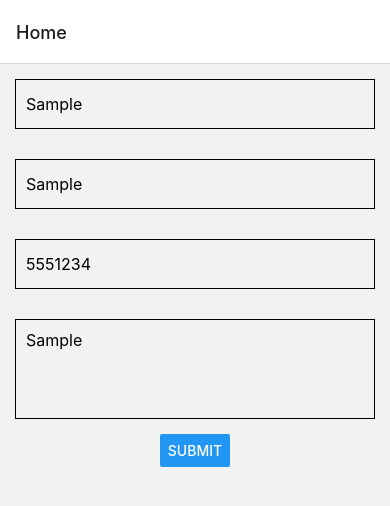
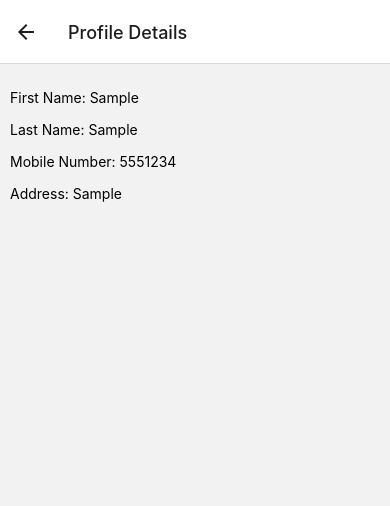
Before and after one commit to ravi-atharva/react-native-demo, a React Native app: screen /Home in a window 390 px wide. Both pictures are taken after typing "Sample", "Sample", "5551234", "Sample" into the empty fields and a click on the button "SUBMIT". Shown: the top 506 px of the page. Built offline with nearby package versions, Linux system fonts and the light colour scheme.

Commit message:
Fill data, Upload image and pass in to next page

```diff
--- a/src/Home.js
+++ b/src/Home.js
@@ -1,38 +1,71 @@
 import * as React from 'react';
-import { View, TextInput,Button,Alert} from 'react-native';
+import { View, TextInput, Button, Alert, Image } from 'react-native';
 import styles from './styles/DefaultStyle';
+import { launchImageLibrary } from 'react-native-image-picker';
 class HomeScreen extends React.Component {
   constructor(props) {
     super(props);
-    this.state = { fname:'', lname:'', mno:'', address:'' };
+    this.state = {
+      fname: '',
+      lname: '',
+      mno: '',
+      address: '',
+      fileUri: ''
+    };
   }
+
+  chooseImage = async () => {
+    let options = {
+      mediaType: 'photo',
+      quality: 1
+    };
+
+    const result = await launchImageLibrary(options);
+    this.setState({
+      fileUri: result.assets[0].uri
+    });
+  };
+
   buttonClick = () => {
-    if(!this.state.fname.trim()){
-      Alert.alert('Alert','Enter First Name');
+    if (!this.state.fname.trim()) {
+      Alert.alert('Alert', 'Enter First Name');
       return;
     }
-    if(!this.state.lname.trim()){
-      Alert.alert('Alert','Enter Last Name');
+    if (!this.state.lname.trim()) {
+      Alert.alert('Alert', 'Enter Last Name');
       return;
     }
-    if(!this.state.mno.trim()){
-      Alert.alert('Alert','Enter Mobile Number');
+    if (!this.state.mno.trim()) {
+      Alert.alert('Alert', 'Enter Mobile Number');
       return;
     }
-    if(this.state.mno.trim().length < 6){
-      Alert.alert('Alert','Enter Mobile Number at least 6 digits');
+    if (this.state.mno.trim().length < 6) {
+      Alert.alert('Alert', 'Enter Mobile Number at least 6 digits');
       return;
     }
-    if(!this.state.address.trim()){
-      Alert.alert('Alert','Enter Address');
+    if (!this.state.address.trim()) {
+      Alert.alert('Alert', 'Enter Address');
       return;
     }
+    this.props.navigation.navigate('Profile Details', {'userDetails':this.state});
   };
+
   render() {
     return (
       <View>
-        <TextInput placeholder='First Name' style={styles.input} onChangeText={(text) => this.setState({ fname: text })}/>
-        <TextInput placeholder='Last Name' style={styles.input} onChangeText={(text) => this.setState({ lname: text })}/>
+        <View style={styles.centerAlign}>
+          { this.state.fileUri ? <Image source={{ uri: this.state.fileUri }} style={styles.setImage} /> : null}
+        </View>
+        <TextInput
+          placeholder='First Name'
+          style={styles.input}
+          onChangeText={(text) => this.setState({ fname: text })}
+        />
+        <TextInput
+          placeholder='Last Name'
+          style={styles.input}
+          onChangeText={(text) => this.setState({ lname: text })}
+        />
         <TextInput
           placeholder='Mobile Number'
           style={styles.input}
@@ -45,6 +78,9 @@ class HomeScreen extends React.Component {
           multiline={true}
           onChangeText={(text) => this.setState({ address: text })}
         />
+        <View style={[styles.centerAlign, styles.bottomMargin]}>
+          <Button title='Choose Image' onPress={this.chooseImage} />
+        </View>
         <View style={styles.centerAlign}>
           <Button title='Submit' onPress={() => this.buttonClick()} />
         </View>
--- a/src/ProfileDetails.js
+++ b/src/ProfileDetails.js
@@ -1,12 +1,31 @@
 import * as React from 'react';
-import { View, Text } from 'react-native';
+import { View, Text,Image } from 'react-native';
+import styles from './styles/DefaultStyle';
 class ProfileDetailScreen extends React.Component {
-    render() {
-      return (
-        <View style={{ flex: 1, alignItems: 'center', justifyContent: 'center' }}>
-          <Text>Detail Screen</Text>
+  constructor(props) {
+    super(props);
+  }
+  render() {
+    let data = this.props.route.params;
+    return (
+      <View style={styles.setMargin}>
+        <View style={[styles.centerAlign, styles.bottomMargin]}>
+          { data.userDetails.fileUri  ? <Image source={{ uri: data.userDetails.fileUri }} style={styles.setImage} /> : null}
         </View>
-      );
-    }
+        <Text style={styles.bottomMargin}>
+          First Name: {data.userDetails.fname}
+        </Text>
+        <Text style={styles.bottomMargin}>
+          Last Name: {data.userDetails.lname}
+        </Text>
+        <Text style={styles.bottomMargin}>
+          Mobile Number: {data.userDetails.mno}
+        </Text>
+        <Text style={styles.bottomMargin}>
+          Address: {data.userDetails.address}
+        </Text>
+      </View>
+    );
   }
-  export default ProfileDetailScreen
+}
+export default ProfileDetailScreen;
--- a/src/styles/DefaultStyle.js
+++ b/src/styles/DefaultStyle.js
@@ -19,5 +19,12 @@ export default StyleSheet.create({
   },
   centerAlign: {
     alignItems: 'center'
+  },
+  setImage:{
+    width:150,
+    height:150,
+  },
+  setMargin:{
+    margin:10
   }
 });
```
